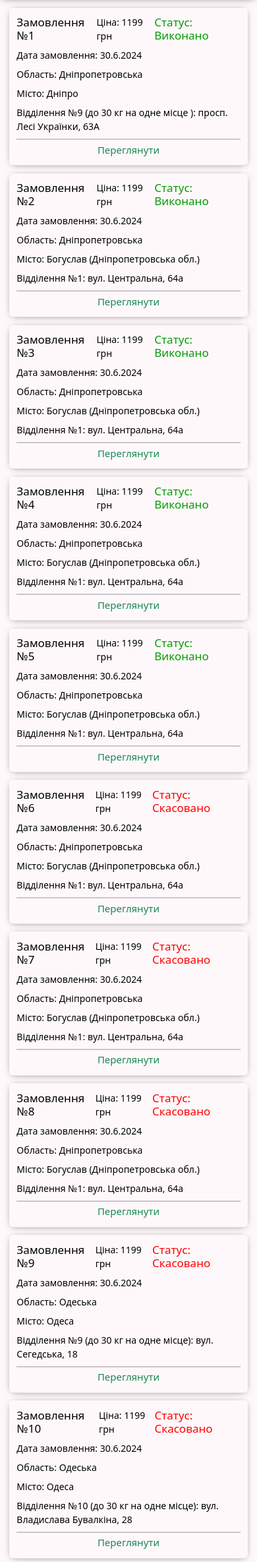
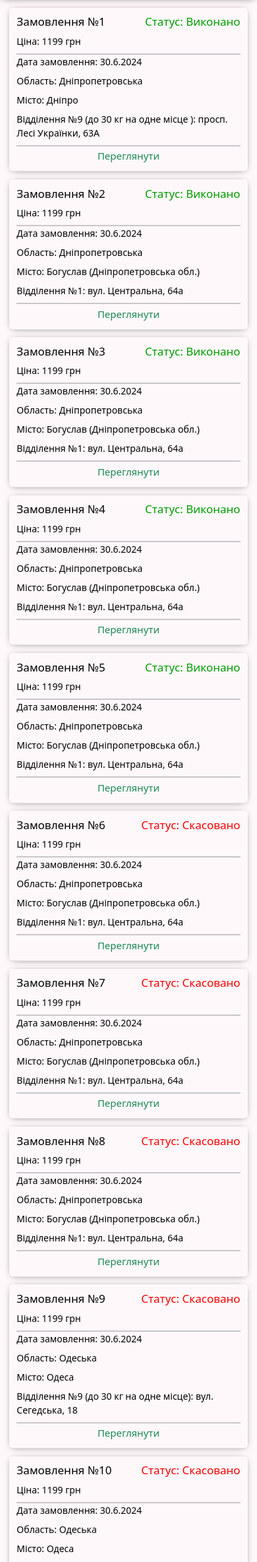
Before and after one commit to PrymushAnton/Decaten, a Django app: template decaten/decaten/my_order/templates/my_order/orders.html in a window 390 px wide. Shown: the part 80-2448 px from the top of the page at 66% size. Run offline with Django 4.2, Linux system fonts and the light colour scheme; data comes from the database, SQL or seed files in the repository; tables that the repository leaves empty hold one stand-in row (values such as "Sample post"); the template is opened without the code that fills it: values that come from a table or form of the project are taken from there, most other values are stand-ins (such as "Sample title", 1, 10 or a date in 2020).

Commit message:
fixed bug with orders price

```diff
--- a/decaten/decaten/my_order/static/my_order/css/orders.css
+++ b/decaten/decaten/my_order/static/my_order/css/orders.css
@@ -9,6 +9,10 @@
     flex-direction: column;
     justify-content: center; */
     /* align-items: center; */
+}
+
+.price_div{
+    display: none;
 }
 
 .user{
@@ -233,6 +237,17 @@ p{
 }
 
 @media (max-width:768px){
+    .price_div{
+        display: flex;
+        flex-direction: column;
+        width: 100% !important;
+        justify-content: start;
+        border-bottom: 2px solid rgb(0, 0, 0, 0.2);
+    }
+
+    .price_header{
+        display: none;
+    }
     .price{
         display: none;
     }
--- a/decaten/decaten/my_order/templates/my_order/orders.html
+++ b/decaten/decaten/my_order/templates/my_order/orders.html
@@ -27,7 +27,7 @@
             <div class="order">
                 <div class="header_of_order_{{order.id}} header_of_order">
                     <h4>Замовлення №{{order.id}}</h4>
-                    <p>Ціна: {{order.price}} грн</p>
+                    <p class="price_header">Ціна: {{order.price}} грн</p>
                     <!-- <p>{{order.status}}</p> -->
                     <p class="date_pc">Дата замовлення: {{order.day_num}}.{{order.month_num}}.{{order.year_num}}</p>
                     {% if order.status == '0' %}
@@ -42,6 +42,10 @@
                         <h4 class="order_status_{{order.id}} completed">Статус: Виконано</h5>
                     {% endif %}
 
+                </div>
+
+                <div class="price_div">
+                    <p>Ціна: {{order.price}} грн</p>
                 </div>
 
                 <div class="adress">
```
